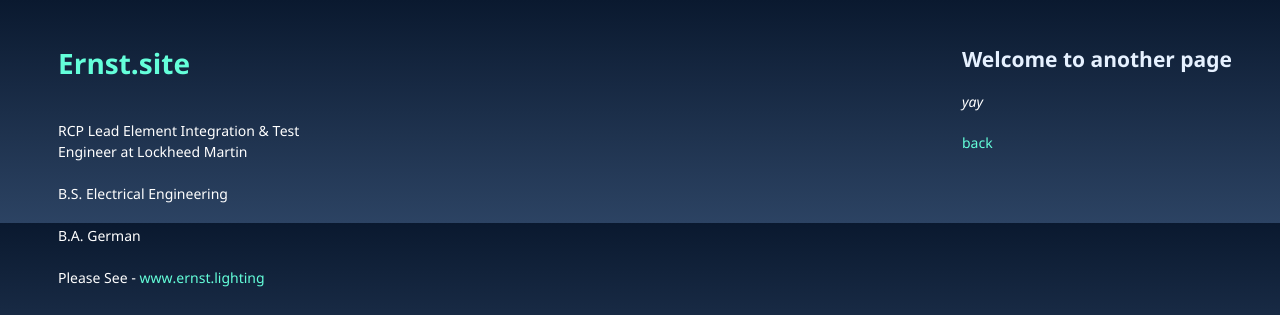
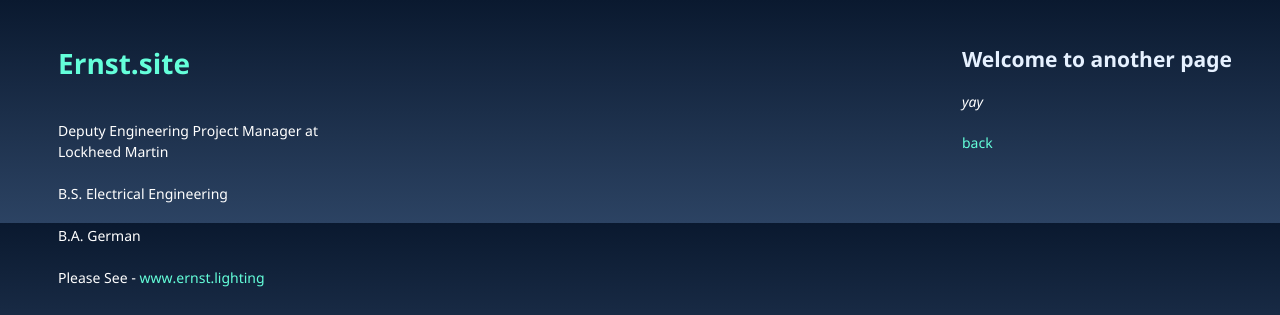
Before and after one commit to harryernst/harryernst.github.io, a Jekyll site: the page built from another-page.md, in a window 1280 px wide. Shown: the top 315 px of the page. Built offline with Jekyll 4.4.1, drawn with Linux system fonts in a browser that asks for light colours.

Commit message:
Update _config.yml
Updated Job

```diff
--- a/_config.yml
+++ b/_config.yml
@@ -1,6 +1,6 @@
 title: Ernst.site
 logo:
-description: <br>RCP Lead Element Integration & Test Engineer at Lockheed Martin <br><br> B.S. Electrical Engineering <br><br> B.A. German
+description: <br>Deputy Engineering Project Manager at Lockheed Martin <br><br> B.S. Electrical Engineering <br><br> B.A. German
  <br><br> Please See - <a href="http://www.ernst.lighting">www.ernst.lighting</a>
 show_downloads: FALSE
 google_analytics:
```
